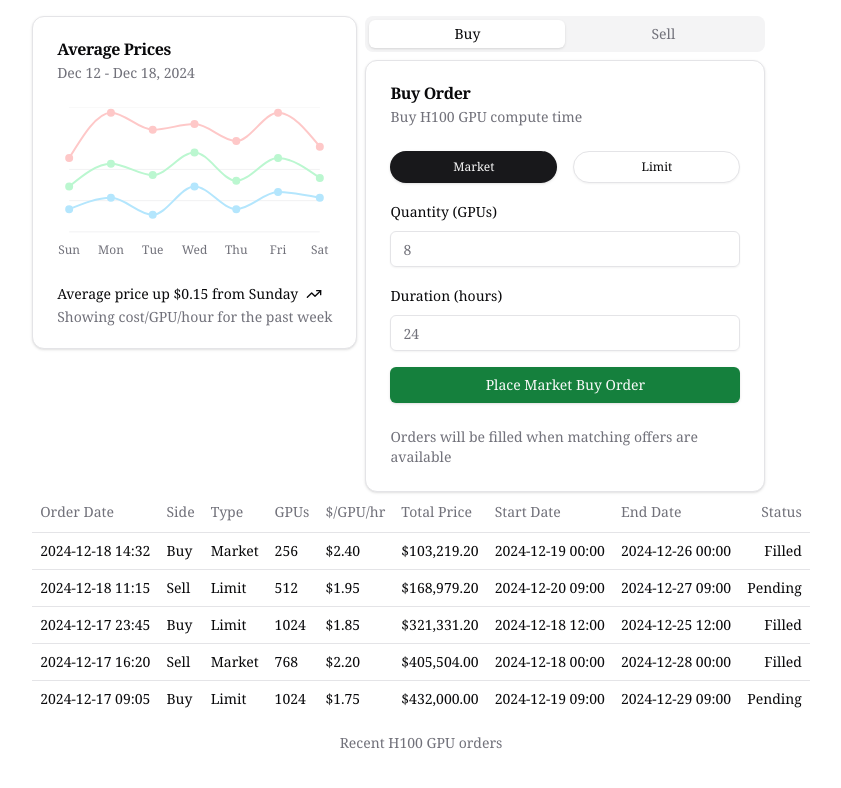
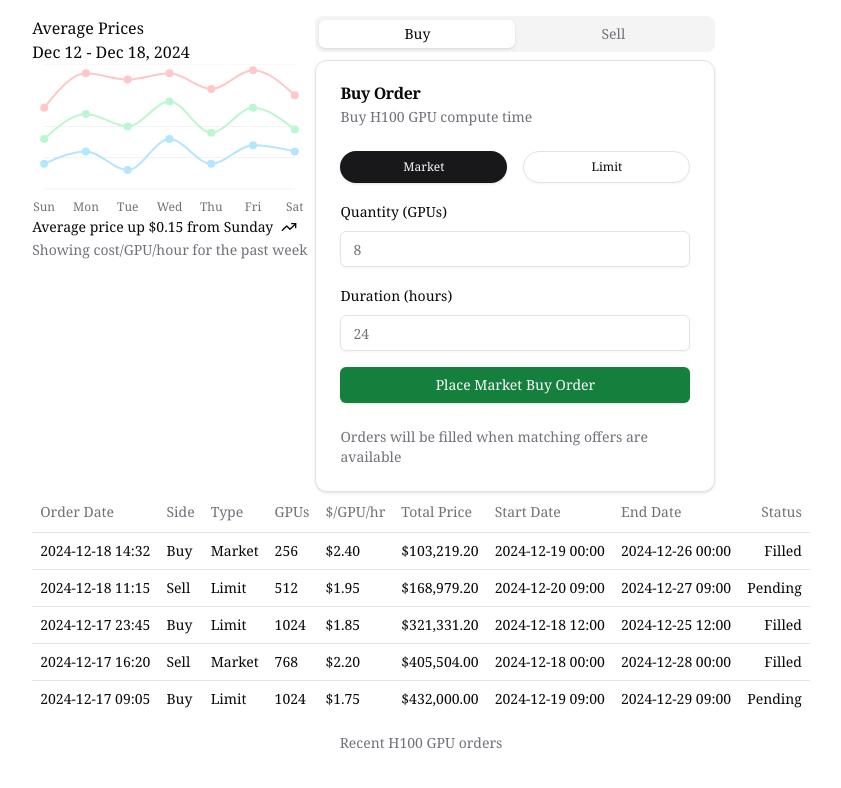
Before and after one commit to darzyx/gpu-auction-house, a Next.js app: page / in a window 1280 px wide. Shown: the top 788 px of the page, without its empty margins (219-1060 px from the left). Built offline with nearby package versions, Linux system fonts and the light colour scheme.

Commit message:
Get rid of price history card, update example prices

```diff
--- a/src/components/price-history.tsx
+++ b/src/components/price-history.tsx
@@ -1,17 +1,16 @@
 "use client";
 
-import { Card, CardContent, CardDescription, CardFooter, CardHeader, CardTitle } from "@/components/ui/card";
 import { ChartConfig, ChartContainer, ChartTooltip, ChartTooltipContent } from "@/components/ui/chart";
 import { TrendingUp } from "lucide-react";
 import { CartesianGrid, Line, LineChart, XAxis } from "recharts";
 
 const chartData = [
     { day: "Sunday", high: 1.3, average: 0.8, low: 0.4 },
-    { day: "Monday", high: 2.1, average: 1.2, low: 0.6 },
-    { day: "Tuesday", high: 1.8, average: 1.0, low: 0.3 },
-    { day: "Wednesday", high: 1.9, average: 1.4, low: 0.8 },
+    { day: "Monday", high: 1.85, average: 1.2, low: 0.6 },
+    { day: "Tuesday", high: 1.75, average: 1.0, low: 0.3 },
+    { day: "Wednesday", high: 1.85, average: 1.4, low: 0.8 },
     { day: "Thursday", high: 1.6, average: 0.9, low: 0.4 },
-    { day: "Friday", high: 2.1, average: 1.3, low: 0.7 },
+    { day: "Friday", high: 1.9, average: 1.3, low: 0.7 },
     { day: "Saturday", high: 1.5, average: 0.95, low: 0.6 },
 ];
 
@@ -23,12 +22,12 @@ const chartConfig = {
 
 export default function PriceHistory() {
     return (
-        <Card>
-            <CardHeader>
-                <CardTitle>Average Prices</CardTitle>
-                <CardDescription>Dec 12 - Dec 18, 2024</CardDescription>
-            </CardHeader>
-            <CardContent>
+        <div>
+            <div>
+                <div>Average Prices</div>
+                <div>Dec 12 - Dec 18, 2024</div>
+            </div>
+            <div>
                 <ChartContainer config={chartConfig}>
                     <LineChart accessibilityLayer data={chartData} margin={{ left: 12, right: 12 }}>
                         <CartesianGrid vertical={false} />
@@ -66,8 +65,8 @@ export default function PriceHistory() {
                         />
                     </LineChart>
                 </ChartContainer>
-            </CardContent>
-            <CardFooter>
+            </div>
+            <div>
                 <div className="flex w-full items-start gap-2 text-sm">
                     <div className="grid gap-2">
                         <div className="flex items-center gap-2 font-medium leading-none">
@@ -78,7 +77,7 @@ export default function PriceHistory() {
                         </div>
                     </div>
                 </div>
-            </CardFooter>
-        </Card>
+            </div>
+        </div>
     );
 }
```
